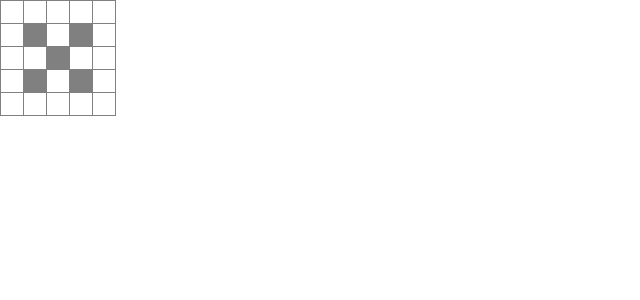
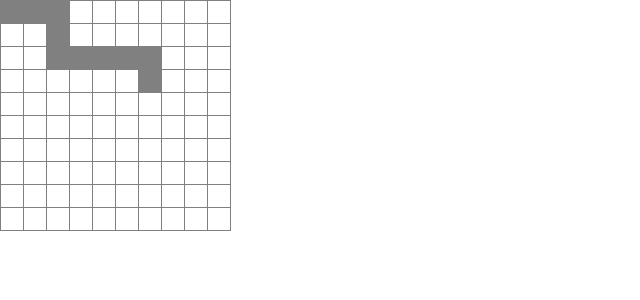
Before and after one commit to andresmanikis/snake, a React (Create React App) app: page / in a window 1280 px wide. Shown: the top 300 px of the page, without its empty margins (0-640 px from the left). Built offline with nearby package versions, Linux system fonts and the light colour scheme.

Commit message:
Shows the snake on the board

```diff
--- a/src/App.tsx
+++ b/src/App.tsx
@@ -1,16 +1,22 @@
+import { asMatrix } from "./asMatrix";
 import { Board } from "./Board";
+import { Snake } from "./Snake";
 
 function App() {
-  // prettier-ignore
-  const stateMatrix = [
-    [false, false, false, false, false],
-    [false, true,  false, true,  false],
-    [false, false, true,  false, false],
-    [false, true,  false, true,  false],
-    [false, false, false, false, false],
-  ];
+  const snake = new Snake([
+    [0, 0],
+    [0, 1],
+    [0, 2],
+    [1, 2],
+    [2, 2],
+    [2, 3],
+    [2, 4],
+    [2, 5],
+    [2, 6],
+    [3, 6],
+  ]);
 
-  return <Board stateMatrix={stateMatrix} />;
+  return <Board stateMatrix={asMatrix(snake, 10, 10)} />;
 }
 
 export default App;
--- /dev/null
+++ b/src/Snake.ts
@@ -0,0 +1,9 @@
+type Coordinate = [number, number];
+
+export class Snake {
+  constructor(private initialLocation: Coordinate[]) {}
+
+  getLocation(): Coordinate[] {
+    return this.initialLocation;
+  }
+}
--- /dev/null
+++ b/src/asMatrix.ts
@@ -0,0 +1,31 @@
+import { Snake } from "./Snake";
+
+export type StateMatrix = Array<Array<boolean>>;
+
+export function asMatrix(
+  snake: Snake,
+  width: number,
+  height: number
+): StateMatrix {
+  const snakeLocation = snake.getLocation();
+
+  const rows = [];
+
+  for (let rowIndex = 0; rowIndex < height; rowIndex++) {
+    const cols = [];
+
+    for (let colIndex = 0; colIndex < width; colIndex++) {
+      if (
+        snakeLocation.find((el) => el[0] === rowIndex && el[1] === colIndex)
+      ) {
+        cols.push(true);
+      } else {
+        cols.push(false);
+      }
+    }
+
+    rows.push(cols);
+  }
+
+  return rows;
+}
```
Also changed, not shown: 2 other files (tests, documents, lock files or other folders).
